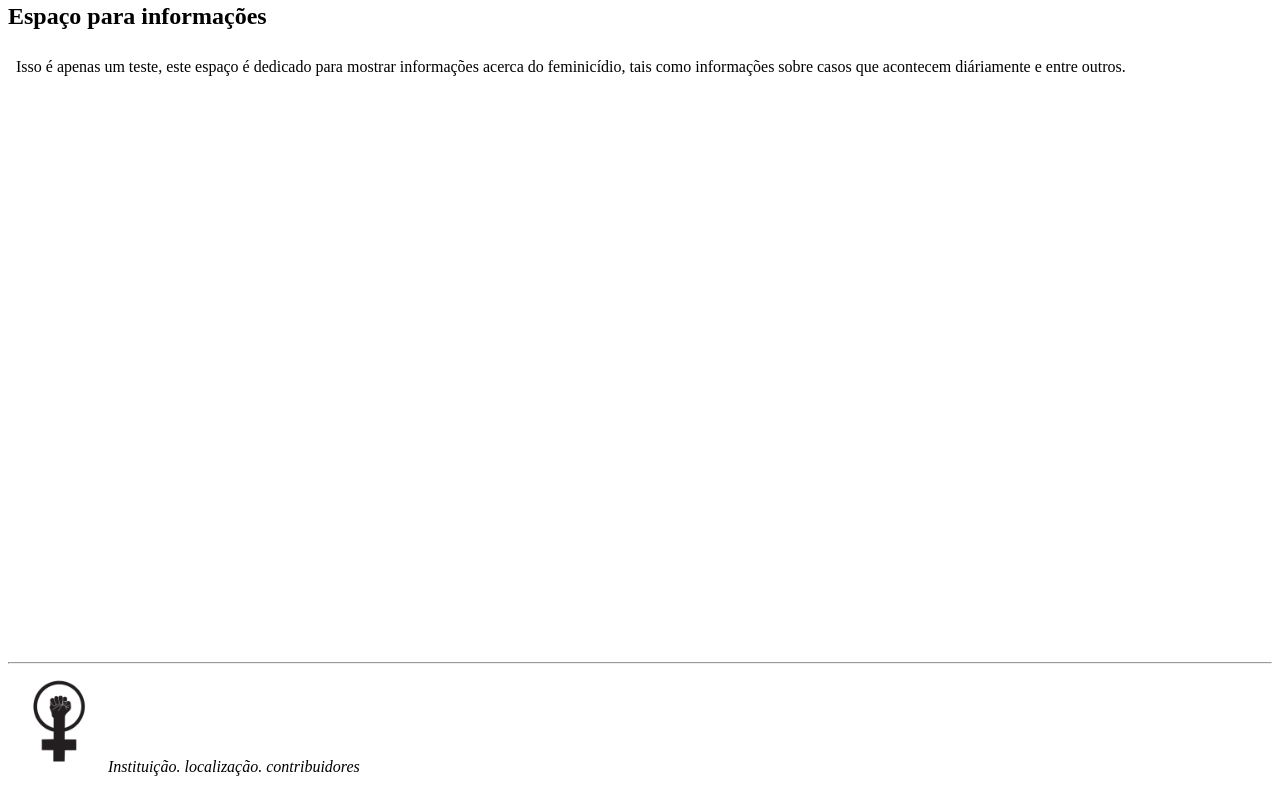
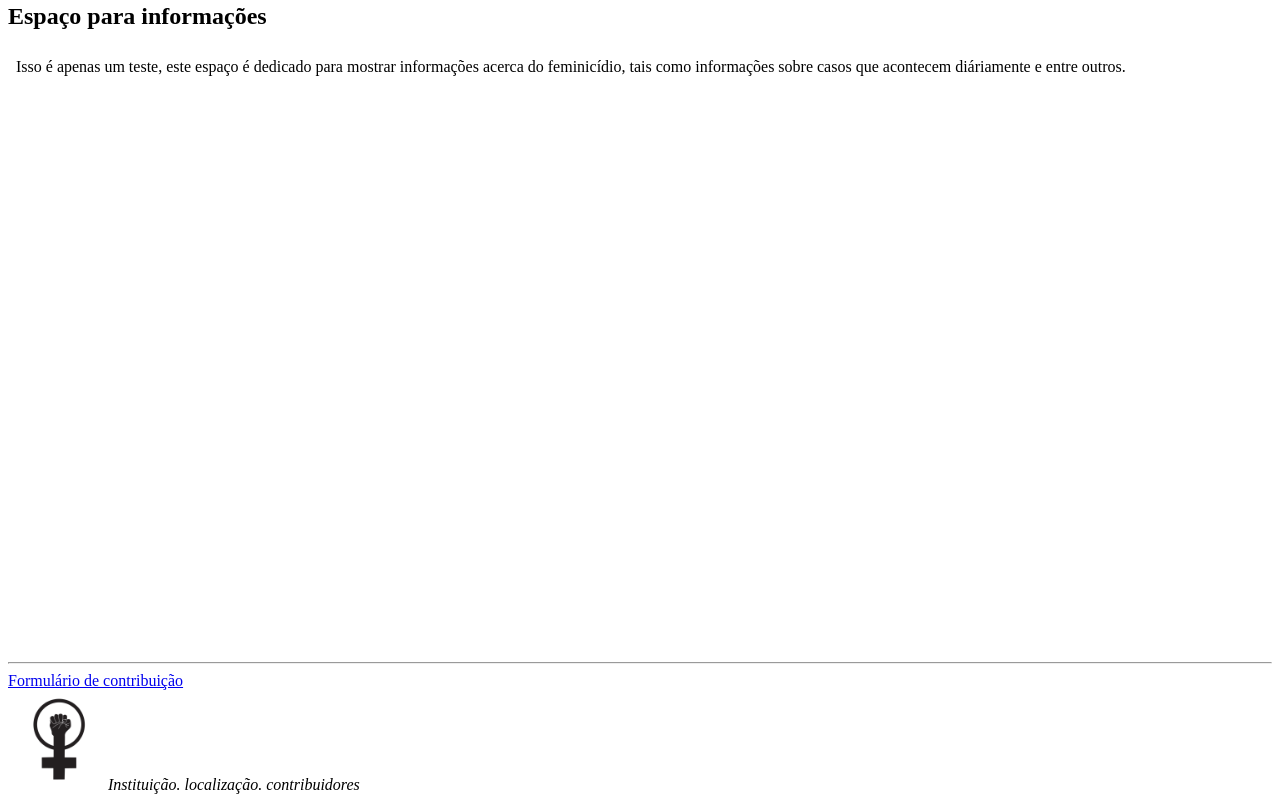
Before and after one commit to kenishub/site-projeto, a plain HTML site: page index.html in a window 1280 px wide. Shown: the part 390-1192 px from the top of the page. Drawn offline with Linux system fonts and the light colour scheme.

Commit message:
28/junho
Criação dos formulários

```diff
--- a/index.html
+++ b/index.html
@@ -64,7 +64,7 @@
 
     <!--Contato e contribuidores-->
     <hr><header>
-
+    <a href="formulário.html">Formulário de contribuição</a>
     <address><img src="img/logo teste.jpg" class="logo" alt="Mulher segurando uma bandeira" width="100" height="100">Instituição. localização. contribuidores</address>
     </header>
 
```
